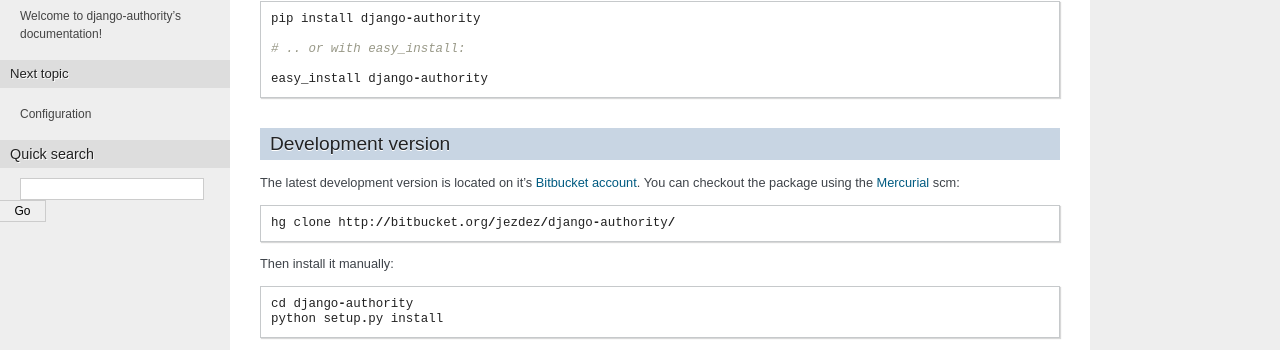
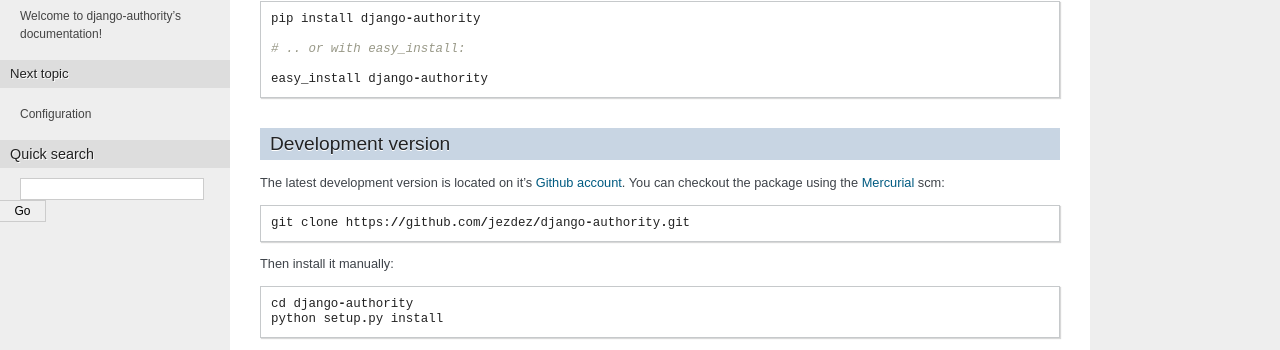
Before and after one commit to jazzband/django-authority, a Sphinx documentation site: the page built from docs/installation.txt, in a window 1280 px wide. Shown: the part 250-600 px from the top of the page. Built offline with Sphinx 7.4.7, drawn with Linux system fonts in a browser that asks for light colours.

Commit message:
Finalized the move of the project to Github and Readthedocs. Fixes #8.

```diff
--- a/docs/installation.txt
+++ b/docs/installation.txt
@@ -26,10 +26,10 @@
 Development version
 ===================
 
-The latest development version is located on it's `Bitbucket account`_. You
+The latest development version is located on it's `Github account`_. You
 can checkout the package using the Mercurial_ scm::
 
-    hg clone http://bitbucket.org/jezdez/django-authority/
+    git clone https://github.com/jezdez/django-authority.git
 
 Then install it manually::
 
@@ -39,5 +39,5 @@
 .. warning:: The development version is not fully tested and may contain
     bugs, so we prefer to use the latest package from pypi.
 
-.. _Bitbucket account: http://bitbucket.org/jezdez/django-authority/
+.. _Github account: https://github.com/jezdez/django-authority/
 .. _Mercurial: http://www.selenic.com/mercurial/
--- a/docs/support.txt
+++ b/docs/support.txt
@@ -11,7 +11,7 @@
 suggestions, please drop us a note.
 
 For more specific issues and bug reports please use the `issue tracker`_ on
-django-authority's Bitbucket page.
+django-authority's Github page.
 
 .. _google group: http://groups.google.com/group/django-authority
-.. _issue tracker: http://bitbucket.org/jezdez/django-authority/issues/
+.. _issue tracker: https://github.com/jezdez/django-authority/issues/
--- a/setup.py
+++ b/setup.py
@@ -16,8 +16,7 @@
     author='Jannis Leidel',
     author_email='jannis@leidel.info',
     license='BSD',
-    url='http://bitbucket.org/jezdez/django-authority/',
-    download_url='http://bitbucket.org/jezdez/django-authority/downloads/',
+    url='https://github.com/jezdez/django-authority/',
     packages=find_packages(),
     classifiers=[
         'Development Status :: 3 - Alpha',
```
Also changed, not shown: 1 other file.
